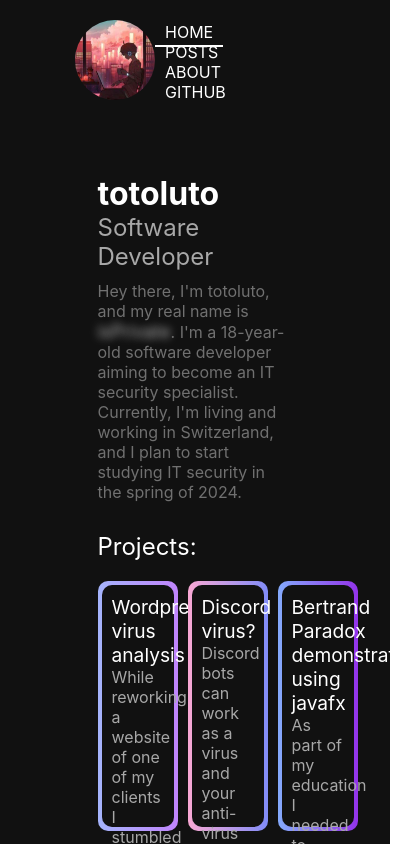
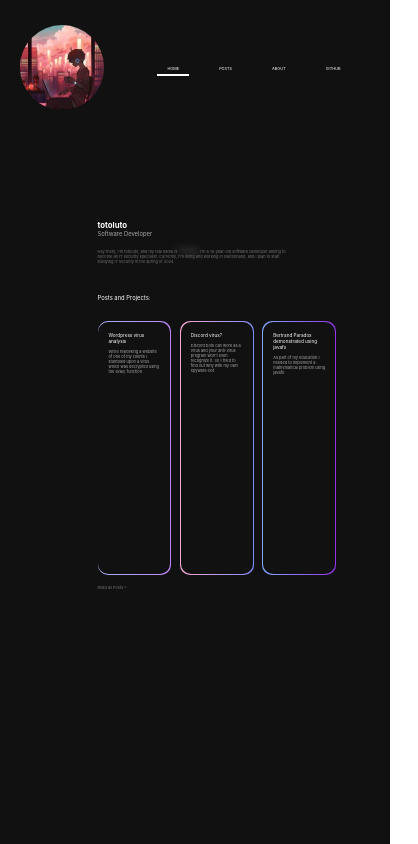
Before and after one commit to totoluto/portfolio, a React (Create React App) app: page / in a window 390 px wide. Shown: the top 844 px of the page, 418 px wide, since content can reach past the window. Built offline with nearby package versions, Linux system fonts and the light colour scheme.

Commit message:
add responsive font sizing

```diff
--- a/src/App.css
+++ b/src/App.css
@@ -1,12 +1,13 @@
 .App{
   height: 100vh;
   width: 100vw;
+  font-size: 1vw;
   background-color: rgb(17 17 17);
   color: white
 }
 
 .logo{
-  height: 5rem;
+  height: 10vh;
   border-radius: 90px;
 }
 
@@ -14,7 +15,7 @@
   display: flex;
   align-items: center;
   justify-content: space-between;
-  padding: 20px 75px;
+  padding: 3vh 5vw;
 }
 
 .NavLink {
@@ -49,7 +50,7 @@
 
 .app-content{
   display: flex;
-  padding-top: 50px;
+  padding-top: 10vh;
   justify-content: center;
 }
 
@@ -82,17 +83,17 @@
 }
 
 .title{
-    font-size: 2rem;
+    font-size: 2vw;
     font-weight: bold;
 }
 
 .subtitle{
-  font-size: 1.5rem;
+  font-size: 1.5vw;
   color: #a8a8a8;
 }
 
 .corrupted{
-  font-size: calc(1rem + 2px);
+  font-size: calc(1vw + 2px);
   color: transparent;
   text-shadow: 0 0 8px rgba(255, 255, 255, 0.7);
 }
@@ -104,14 +105,14 @@
 
 #projects{
   padding-top: 30px;
-  font-size: 1.5rem;
+  font-size: 1.5vw;
   padding-bottom: 20px;
 }
 
 .projectList{
   display: flex;
   justify-content: space-between;
-  height: 250px;
+  height: 30vh;
 }
 
 .project-box{
@@ -122,6 +123,7 @@
   padding-left: 10px;
   padding-top: 10px;
   padding-right: 10px;
+  overflow: hidden;
 }
 
 .project-bg:hover{
@@ -130,8 +132,8 @@
 }
 
 .project-bg{
-  padding: 0.25rem;
-  margin-right: 10px;
+  padding: 0.25vw;
+  margin-right: 1vh;
   border-radius: 10px;
   text-decoration: none;
   color: #707070;
@@ -151,10 +153,11 @@
 
 .project-title{
   color: white;
-  font-size: 1.2rem;
+  font-size: 1.2vw;
 }
 
 .project-desc{
+  padding-top: 5px;
   color: #a8a8a8;
 }
 
@@ -185,7 +188,7 @@
 
 .postListTitle{
   color: white;
-  font-size: 1.2rem;
+  font-size: 1.2vw;
 }
 
 .postListDesc{
@@ -217,12 +220,12 @@
 }
 
 .contactTitle{
-  font-size: 2rem;
+  font-size: 2vw;
 }
 
 .educationTitle{
-  font-size: 2rem;
-  padding-bottom: 2rem;
+  font-size: 2vw;
+  padding-bottom: 4vh;
 }
 
 .educationTimeline{
@@ -257,7 +260,7 @@
   width: 90%;
   padding-left: 70px;
   padding-right: 25px;
-  padding-bottom: 3rem;
+  padding-bottom: 8vh;
 }
 
 .educationTimelineContainer::after {
@@ -274,11 +277,11 @@
 }
 
 .educationTimelineTitle{
-  font-size: 1.5rem;
+  font-size: 1.5vw;
 }
 
 .educationTimelineSubtitle{
-  font-size: 1.2rem;
+  font-size: 1.2vw;
   color: #707070;
 }
 
@@ -287,14 +290,14 @@
 }
 
 .contactContent{
-  margin-top: 2rem;
+  margin-top: 4vh;
 }
 
 .contactLink{
   display: flex;
   text-decoration: none;
   color: white;
-  font-size: 1.2rem;
+  font-size: 1.2vw;
   padding-bottom: 2rem;
 }
 
@@ -303,5 +306,5 @@
 }
 
 .contactIcon{
-  padding-right: 1rem;
+  padding-right: 20px;
 }
--- a/src/Sites/Home.js
+++ b/src/Sites/Home.js
@@ -15,9 +15,9 @@ function Home() {
             <div className="home">
                 <div className={"title"}>totoluto</div>
                 <div className={"subtitle"}>Software Developer</div>
-                <div className={"text"}>Hey there, I'm totoluto, and my real name is <span className={"corrupted"}>isPrivate</span>. I'm a {getAge()}-year-old software developer aiming to become an IT security specialist. Currently, I'm living and working in Switzerland, and I plan to start studying IT security in the spring of 2024.</div>
+                <div className={"text"}>Hey there, I'm totoluto, and my real name is <span className={"corrupted"}>Private</span>. I'm a {getAge()}-year-old software developer aiming to become an IT security specialist. Currently, I'm living and working in Switzerland, and I plan to start studying IT security in the spring of 2024.</div>
 
-                <div id={"projects"}>Projects:</div>
+                <div id={"projects"}>Posts and Projects:</div>
                 <div className={"projectList"}>
                     <Link to={'/posts/wordpressVirus'} className={"project-bg bg1"}>
                         <div className={"project-box"}>
```
